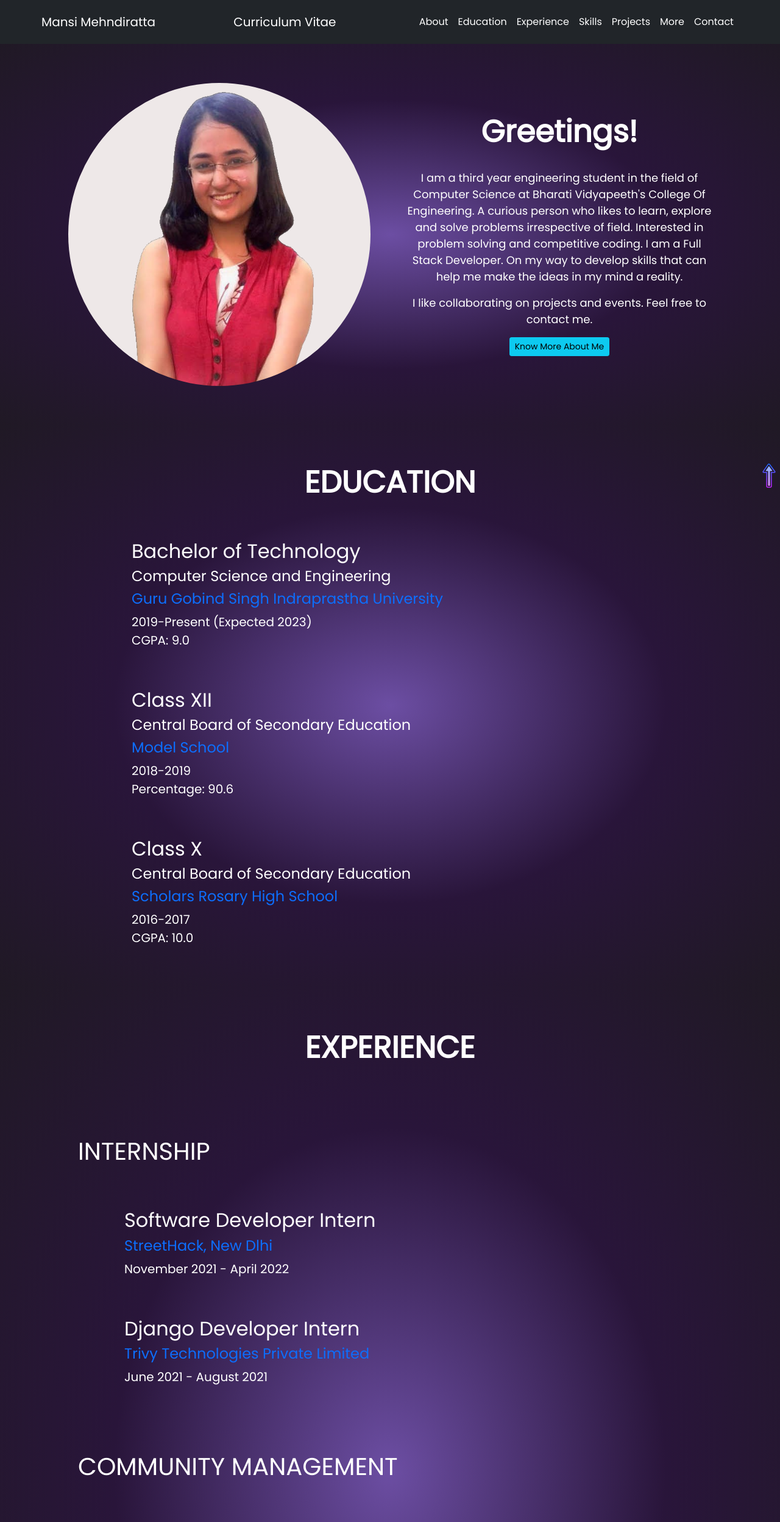
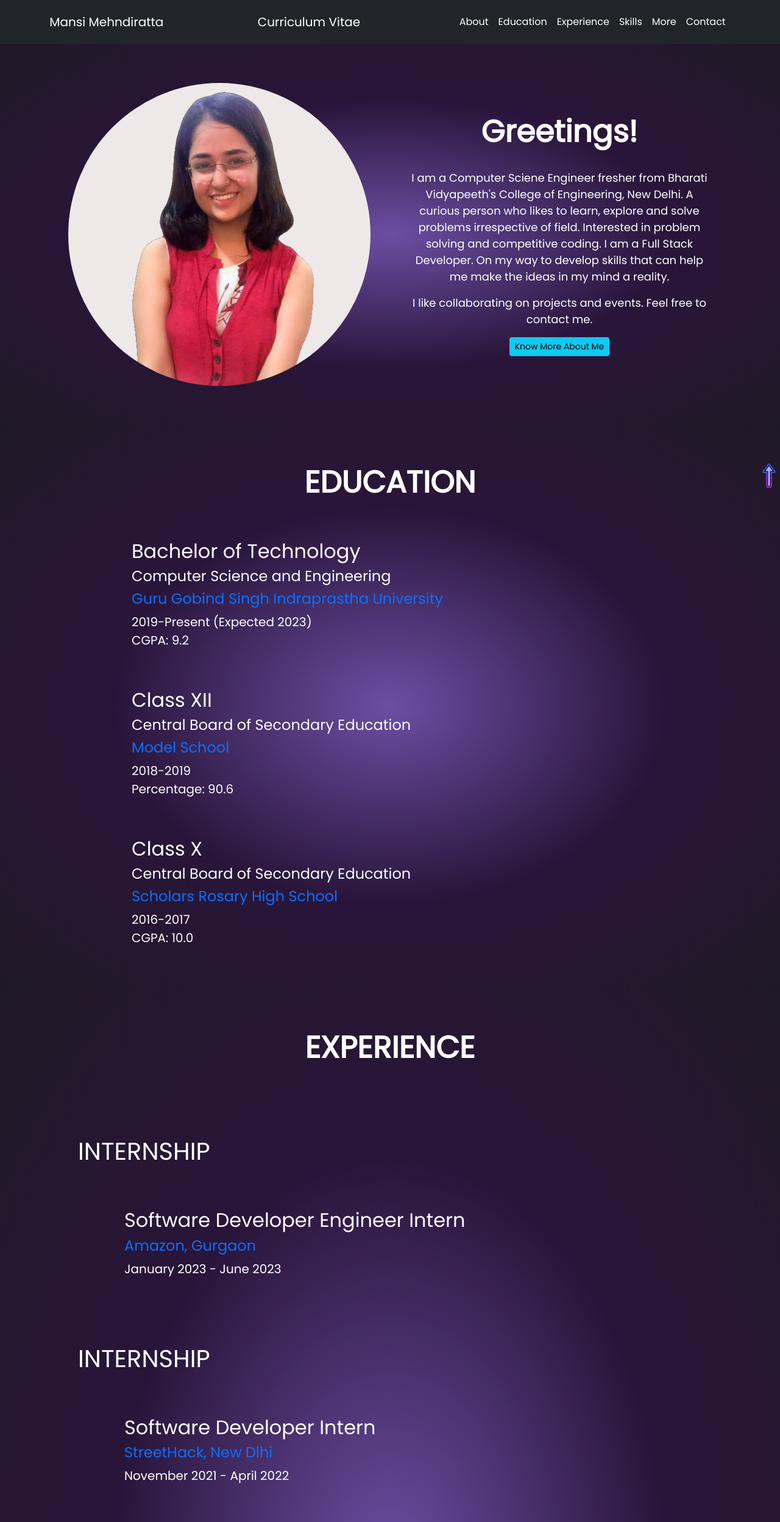
Before and after one commit to Mansi2814/mansimehndiratta, a plain HTML site: page index.html in a window 1280 px wide. Shown: the top 2496 px of the page at 61% size. Drawn offline with nearby package versions, Linux system fonts and the light colour scheme.

Commit message:
Update index.html

```diff
--- a/index.html
+++ b/index.html
@@ -52,9 +52,9 @@
                             <li class="nav-item">
                                 <a class="nav-link active" aria-current="page" href="index.html#skills">Skills</a>
                             </li>
-                            <li class="nav-item">
+<!--                             <li class="nav-item">
                                 <a class="nav-link active" aria-current="page" href="index.html#projects">Projects</a>
-                            </li>
+                            </li> -->
                             <li class="nav-item">
                                 <a class="nav-link active" aria-current="page" href="index.html#moreaboutme">More</a>
                             </li>
@@ -77,8 +77,7 @@
             <span class="text-center">
                 <h2 class="title" id="greetings">Greetings!</h2>
                 <br>
-                <p>I am a third year engineering student in the field of Computer Science at Bharati Vidyapeeth's
-                    College Of Engineering. A curious person who likes to learn, explore and solve problems irrespective
+                <p>I am a Computer Sciene Engineer fresher from Bharati Vidyapeeth's College of Engineering, New Delhi. A curious person who likes to learn, explore and solve problems irrespective
                     of field. Interested in problem solving and competitive coding. I am a Full Stack Developer. On my
                     way to develop skills that can help me make the ideas in my mind a reality.</p>
                 <p>I like collaborating on projects and events. Feel free to contact me.</p>
@@ -98,7 +97,7 @@
                 <h4>Computer Science and Engineering</h4>
                 <h4><a href="http://www.ipu.ac.in/" target="_blank">Guru Gobind Singh Indraprastha University</a></h4>
                 <div class="sub-content">2019-Present (Expected 2023)</div>
-                <div class="sub-content">CGPA: 9.0</div>
+                <div class="sub-content">CGPA: 9.2</div>
             </div>
             <div class="content container-fluid">
                 <h2>Class XII</h2>
@@ -120,6 +119,12 @@
     <!-- experience -->
     <section id="experience">
         <div class="title">EXPERIENCE</div>
+        <div class="sub-title">INTERNSHIP</div>
+        <div class="content container-fluid">
+            <h2>Software Developer Engineer Intern</h2>
+            <h4><a href="https://www.f6s.com/streethack" target="_blank">Amazon, Gurgaon</a></h4>
+            <div class="sub-content">January 2023 - June 2023</div>
+        </div>
         <div class="sub-title">INTERNSHIP</div>
         <div class="content container-fluid">
             <h2>Software Developer Intern</h2>
@@ -258,7 +263,7 @@
     </section>
 
     <!-- projects -->
-    <section id="projects">
+<!--     <section id="projects">
         <div class="container-fluid">
             <h1 class="title">PROJECTS</h1>
             <div class="content container-fluid">
@@ -350,7 +355,7 @@
                     </span>
                 </h4>
             </div>
-    </section>
+    </section> -->
 
     <!-- more about me -->
     <section id="moreaboutme">
```
